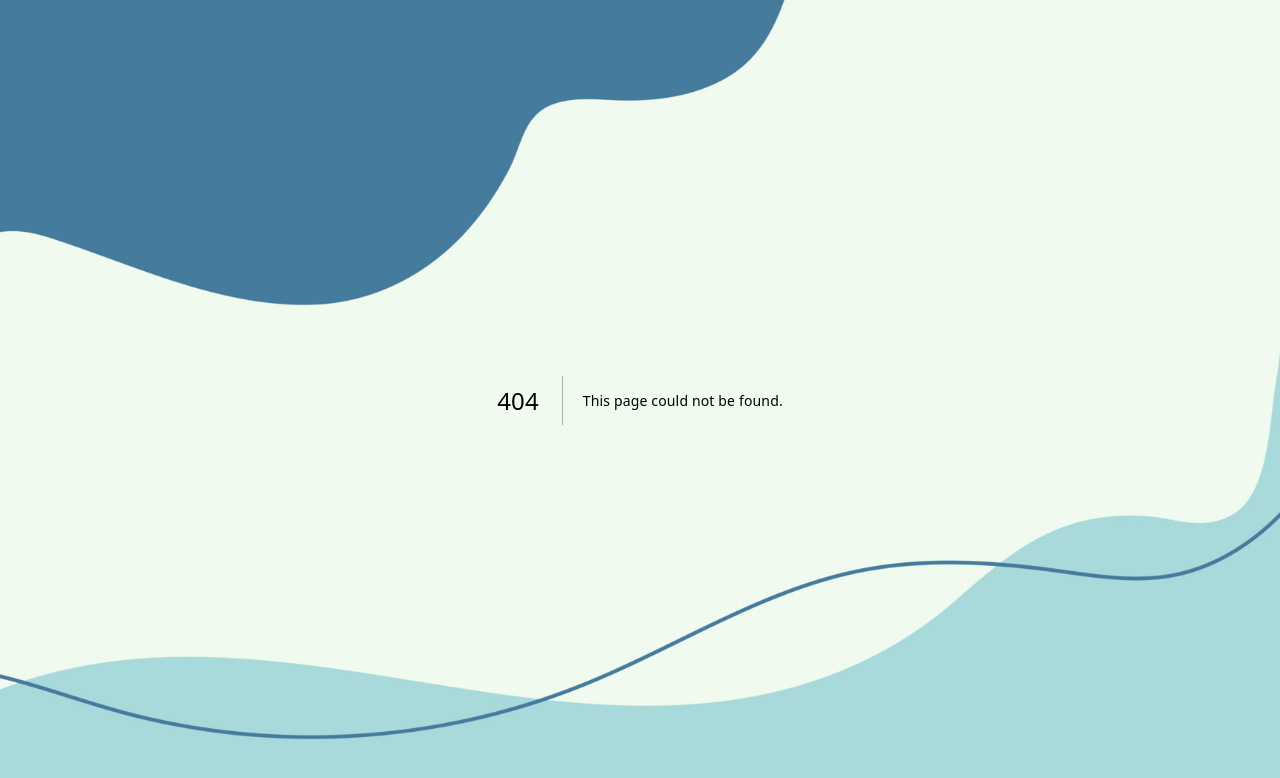
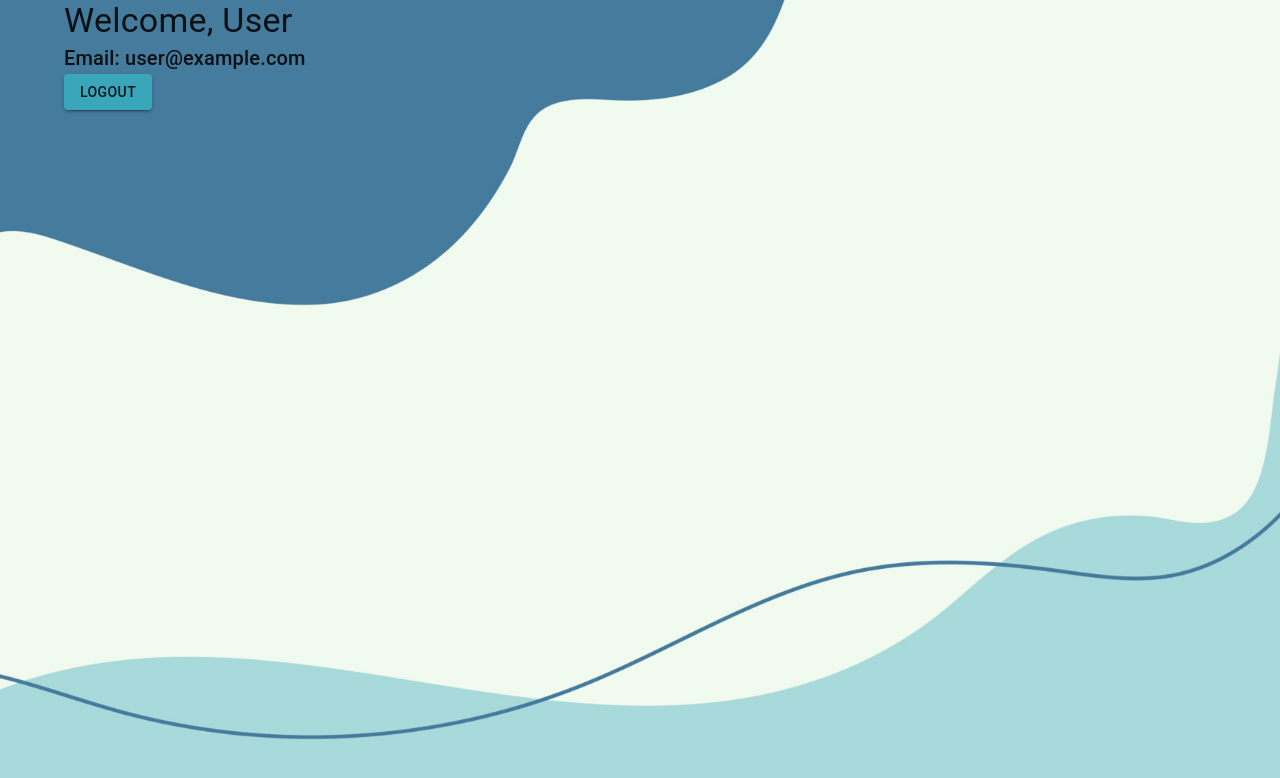
Before and after one commit to matiasllunasanchez/fe_lipia, a Next.js app: page /dashboard in a window 1280 px wide. Before the commit this address had no page. Shown: the top 778 px of the page. Built offline with nearby package versions, Linux system fonts and the light colour scheme.

Commit message:
More files

```diff
--- /dev/null
+++ b/src/app/dashboard/page.tsx
@@ -0,0 +1,27 @@
+// src/app/dashboard/page.tsx
+"use client";
+
+import React from "react";
+import { Container, Typography, Button } from "@mui/material";
+import { useRouter } from "next/navigation";
+
+const Dashboard: React.FC = () => {
+  const router = useRouter();
+
+  const handleLogout = () => {
+    // Aquí puedes manejar el cierre de sesión
+    router.push("/");
+  };
+
+  return (
+    <Container className="min-h-screen flex flex-col justify-center items-center">
+      <Typography variant="h4">Welcome, User</Typography>
+      <Typography variant="h6">Email: user@example.com</Typography>
+      <Button onClick={handleLogout} variant="contained" color="secondary">
+        Logout
+      </Button>
+    </Container>
+  );
+};
+
+export default Dashboard;
--- a/src/app/layout.tsx
+++ b/src/app/layout.tsx
@@ -8,8 +8,8 @@ import classNames from "classnames";
 const inter = Inter({ subsets: ["latin"] });
 
 export const metadata: Metadata = {
-  title: "Create Next App",
-  description: "Generated by create next app",
+  title: "LipIA",
+  description: "LipIA software",
 };
 
 export default function RootLayout({
```
